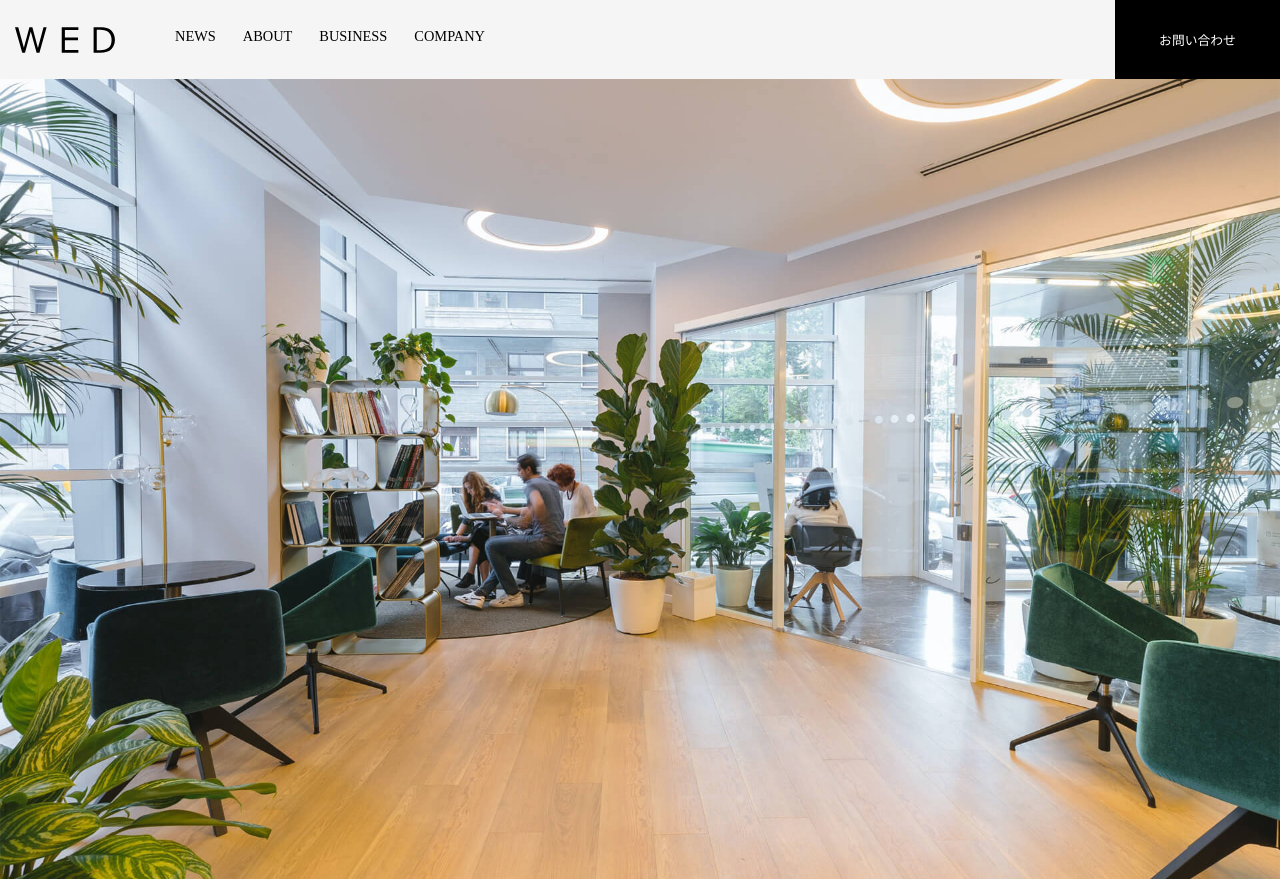
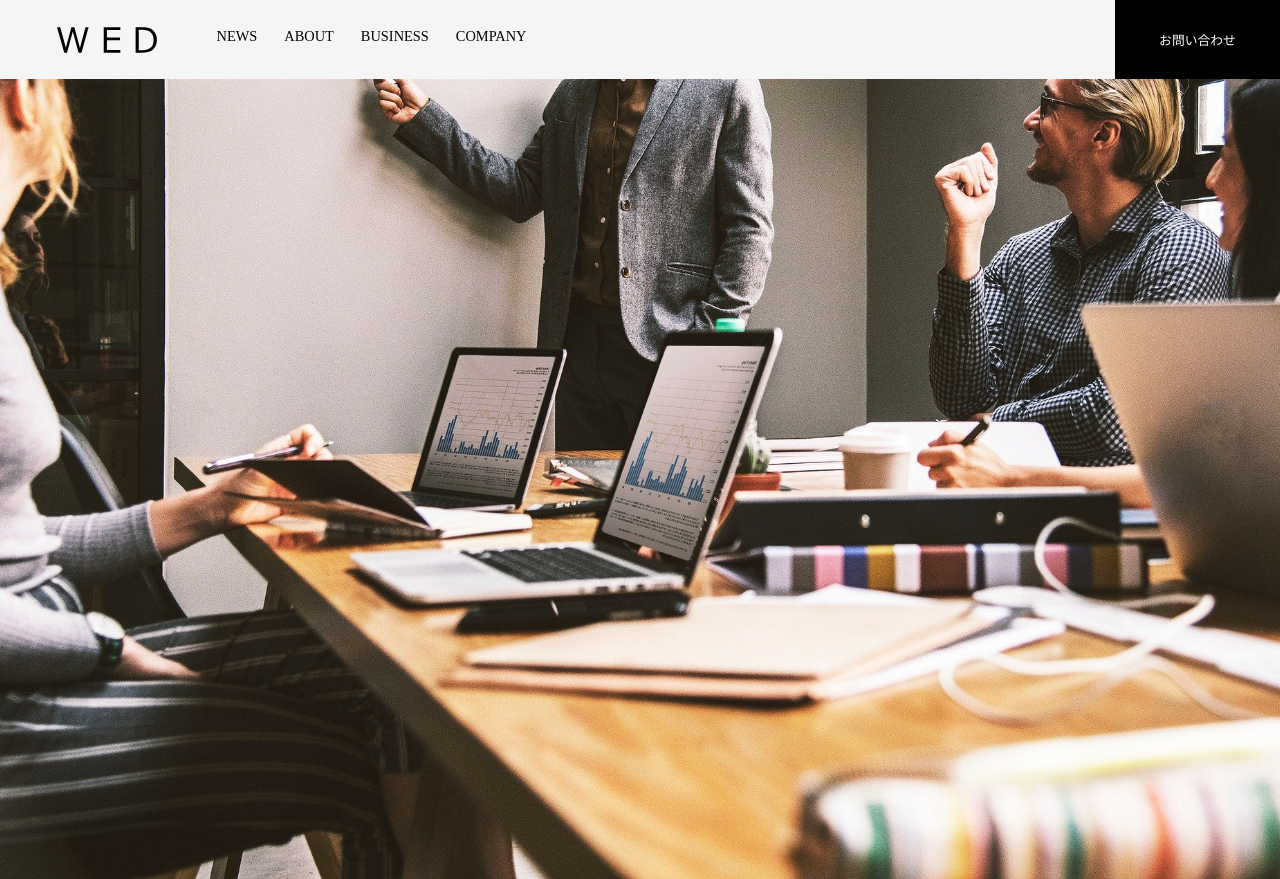
Before and after one commit to m-iwasaki96/corporate, a plain HTML site: page index.html in a window 1280 px wide. Shown: the top 879 px of the page. Drawn offline with Linux system fonts and the light colour scheme; some packages are replaced by stand-ins of ours.

Commit message:
imgディレクトリの整理

```diff
--- a/index.html
+++ b/index.html
@@ -4,7 +4,7 @@
     <meta charset="UTF-8">
     <meta http-equiv="X-UA-Compatible" content="IE=edge">
     <meta name="viewport" content="width=device-width, initial-scale=1.0">
-    <title>corporate2</title>
+    <title>corporate</title>
     <link rel="stylesheet" href="https://unpkg.com/ress/dist/ress.min.css">
     <link rel="stylesheet" href="style.css">
     <link rel="icon" href="images/favicon.ico">
@@ -33,7 +33,7 @@
 
     <main>
         <div>
-            <img id="mainvisual" src="images/mainvisual_sample.jpeg" alt="メインビジュアル">
+            <img id="mainvisual" src="./images/mainvisual_corporate.jpg" alt="メインビジュアル">
         </div>
 
         <section id="news" class="wrapper">
@@ -52,7 +52,7 @@
                     <div class="news-title">
                         <p class="date">2021.01.01</p>
                         <p class="news-genre">PRESS</p>
-                     </div>
+                    </div>
                     <p class="heading">タイトルタイトルタイトルタイトル</p>
                 </div>
                 <div class="news-detail">
--- a/style.css
+++ b/style.css
@@ -52,7 +52,9 @@ nav {
 }
 #menu {
     display: flex;
-    width: 80%;
+    width: 100%;
+    max-width: 1032px;
+    margin: 0 auto;
 }
 ul {
     display: flex;
```
Also changed, not shown: images/about.jpg (deleted), images/business1.jpg (deleted), images/business2.jpg (deleted), images/business3.jpg (deleted), images/business4.jpg (deleted), images/company.jpg (deleted), images/mainvisual.jpg (deleted), images/mainvisual_corporate.jpg (added), images/mainvisual_sample.jpeg (deleted), 3 other files.
